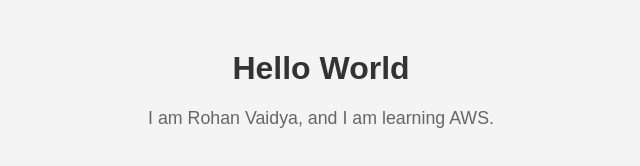
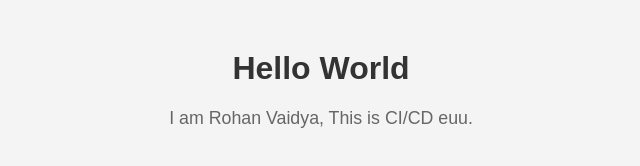
Before and after one commit to QQ07/CCA, a website: page index.html in a window 1280 px wide. Shown: the full height of the page, 319-959 px from the left. Drawn offline with Linux system fonts and the light colour scheme.

Commit message:
CI/CD euu

```diff
--- a/index.html
+++ b/index.html
@@ -26,7 +26,7 @@
 
 <body>
     <h1>Hello World</h1>
-    <p>I am Rohan Vaidya, and I am learning AWS.</p>
+    <p>I am Rohan Vaidya, This is CI/CD euu.</p>
 </body>
 
 </html>
--- a/package.json
+++ b/package.json
@@ -4,6 +4,11 @@
     "express": "^4.18.2",
     "fs": "^0.0.1-security",
     "http": "^0.0.1-security",
+    "nodemon": "^3.0.2",
     "path": "^0.12.7"
+  },
+  "scripts": {
+    "test": "echo \"Error: no test specified\" && exit 1",
+    "start": "nodemon server.js"
   }
 }
```
Also changed, not shown: 1 other file.
